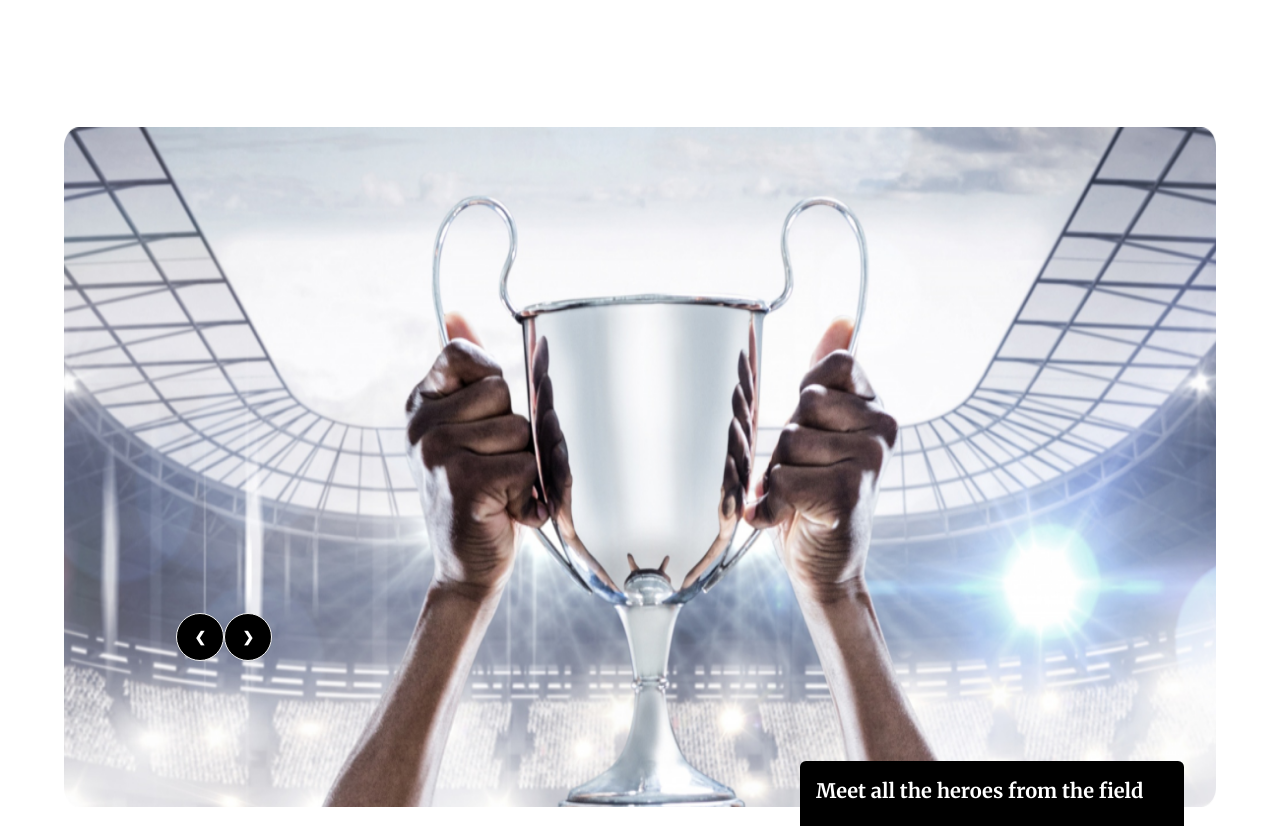
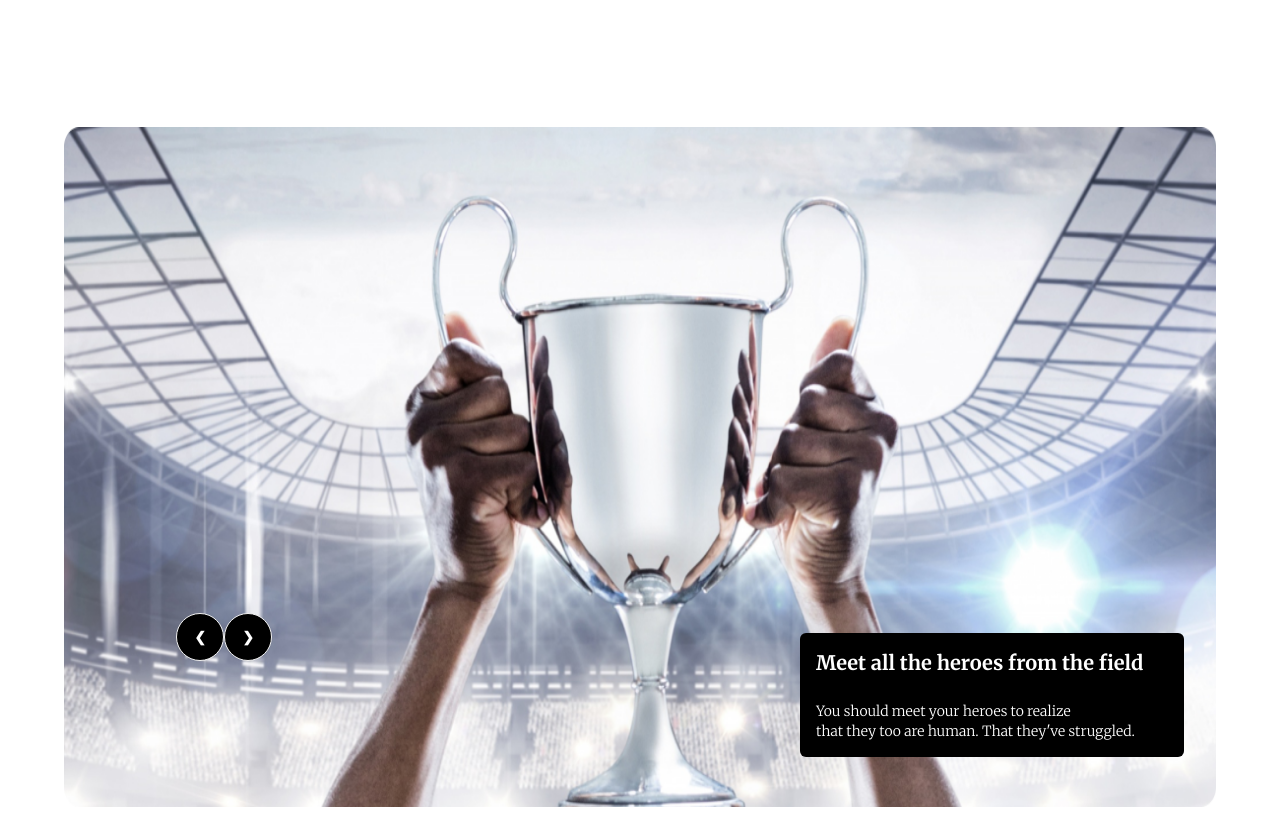
Before and after one commit to sajib593/assignment93, a plain HTML site: page index.html in a window 1280 px wide. Shown: the part 93-919 px from the top of the page. Drawn offline with nearby package versions, Linux system fonts and the light colour scheme.

Commit message:
finally4

```diff
--- a/index.html
+++ b/index.html
@@ -117,7 +117,7 @@
 
               <!-- Meet all the heroe------------ -->
 
-              <div class="bg-black text-white w-96 absolute transform -translate-y-1/2 left-23 right-24 -bottom-60 rounded-md p-4 hidden lg:block">
+              <div class="bg-black text-white w-96 absolute transform -translate-y-1/2 left-23 right-24 -bottom-28 rounded-md p-4 hidden lg:block">
                 <h3 class="text-xl font-bold">Meet all the heroes from the field</h3> <br>
                 <p class="text-sm">You should meet your heroes to realize <br> that they too are human. That they've struggled.  </p>
               </div>
```
